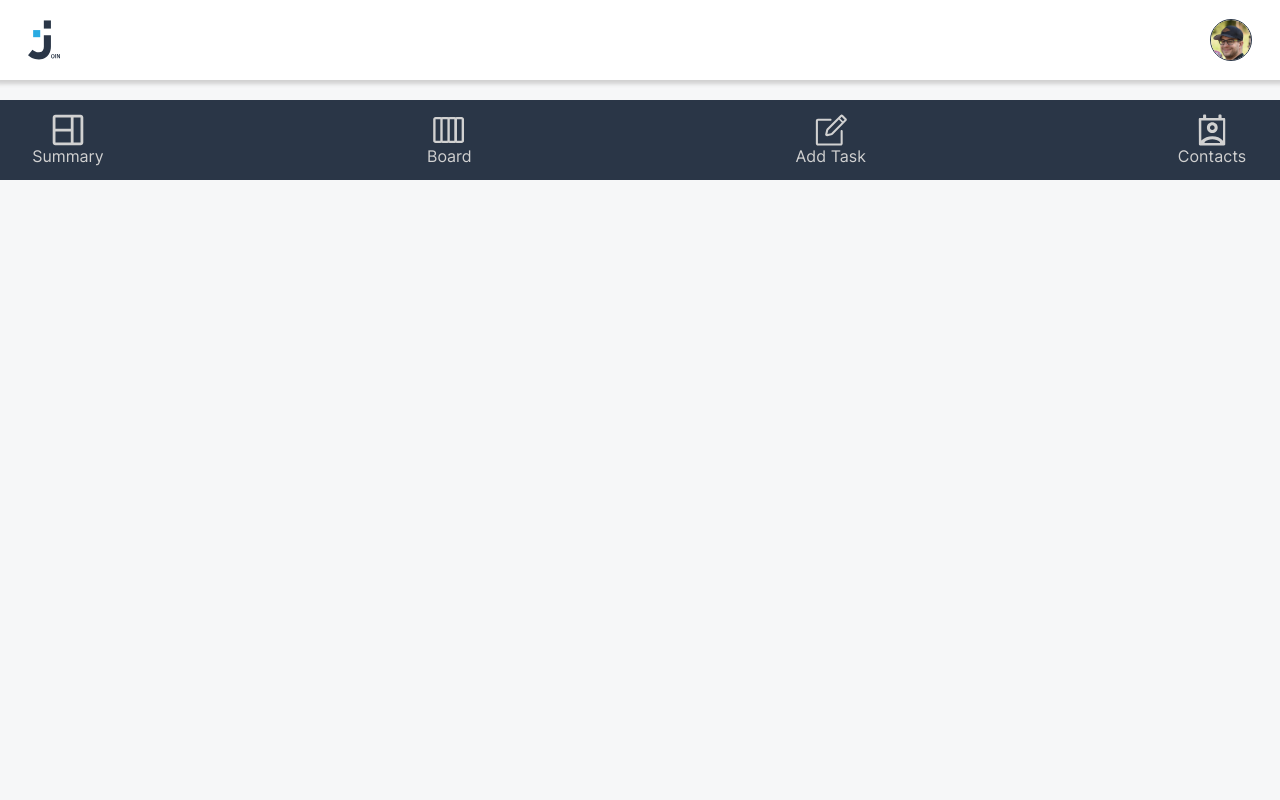
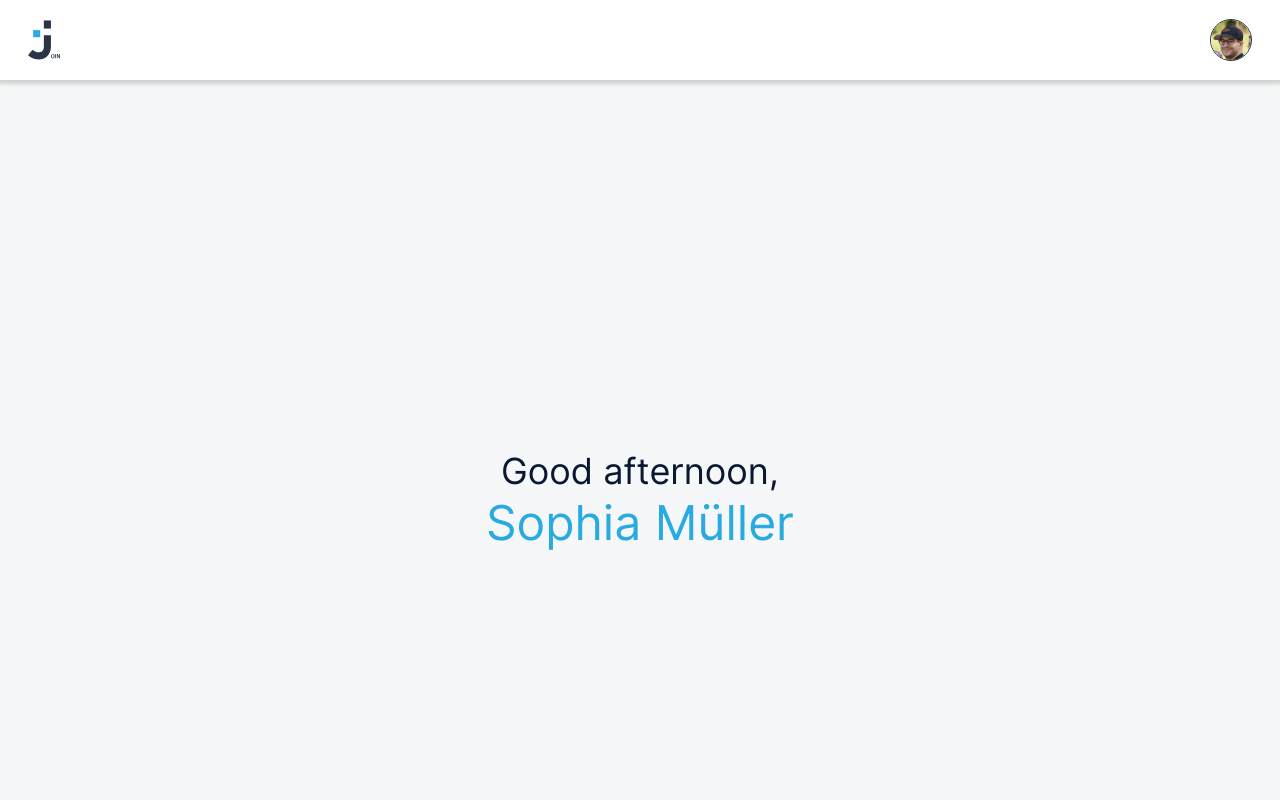
Before and after one commit to GeorgStrassberger/ng_join, an Angular app: page / in a window 1280 px wide. Shown: the top 800 px of the page. Built offline with nearby package versions, Linux system fonts and the light colour scheme.

Commit message:
adding welcome template + greeting fn

```diff
--- a/src/app/app.component.html
+++ b/src/app/app.component.html
@@ -5,4 +5,6 @@
 
 <app-header></app-header>
 <br />
+<app-welcome></app-welcome>
+<br />
 <app-navbar></app-navbar>
--- a/src/app/join/welcome/welcome.component.html
+++ b/src/app/join/welcome/welcome.component.html
@@ -1 +1,6 @@
-<p>welcome works!</p>
+<section class="section">
+  <div class="greet">
+    <p class="greet__daytime">Good {{ daytime }},</p>
+    <p class="greet__user">{{ userName }}</p>
+  </div>
+</section>
--- a/src/app/join/welcome/welcome.component.scss
+++ b/src/app/join/welcome/welcome.component.scss
@@ -0,0 +1,24 @@
+@use "sass:math" as math;
+@import "../../../variables.scss";
+@import "../../../mixin.scss";
+.section {
+  height: 100%;
+  display: flex;
+  flex-direction: column;
+  align-items: center;
+  justify-content: center;
+}
+
+.greet {
+  text-align: center;
+}
+
+.greet__daytime {
+  font-size: 2.25rem;
+  color: $color-primary-hover;
+}
+
+.greet__user {
+  font-size: 3rem;
+  color: $color-blue;
+}
--- a/src/app/join/welcome/welcome.component.ts
+++ b/src/app/join/welcome/welcome.component.ts
@@ -3,8 +3,28 @@
 @Component({
   selector: 'app-welcome',
   templateUrl: './welcome.component.html',
-  styleUrls: ['./welcome.component.scss']
+  styleUrls: ['./welcome.component.scss'],
 })
 export class WelcomeComponent {
+  daytime: string = '';
+  userName: string = 'Sophia Müller';
+  constructor() {
+    this.greeting();
+  }
 
+  greeting(): void {
+    const today = new Date();
+    const now = today.getHours() * 100 + today.getMinutes();
+    if (now <= 500) {
+      this.daytime = 'night';
+    } else if (now <= 1200) {
+      this.daytime = 'morning';
+    } else if (now <= 1700) {
+      this.daytime = 'afternoon';
+    } else {
+      this.daytime = 'evening';
+    }
+    console.log(`Current time: ${now}`);
+    console.log(`Daytime: ${this.daytime}`);
+  }
 }
```
